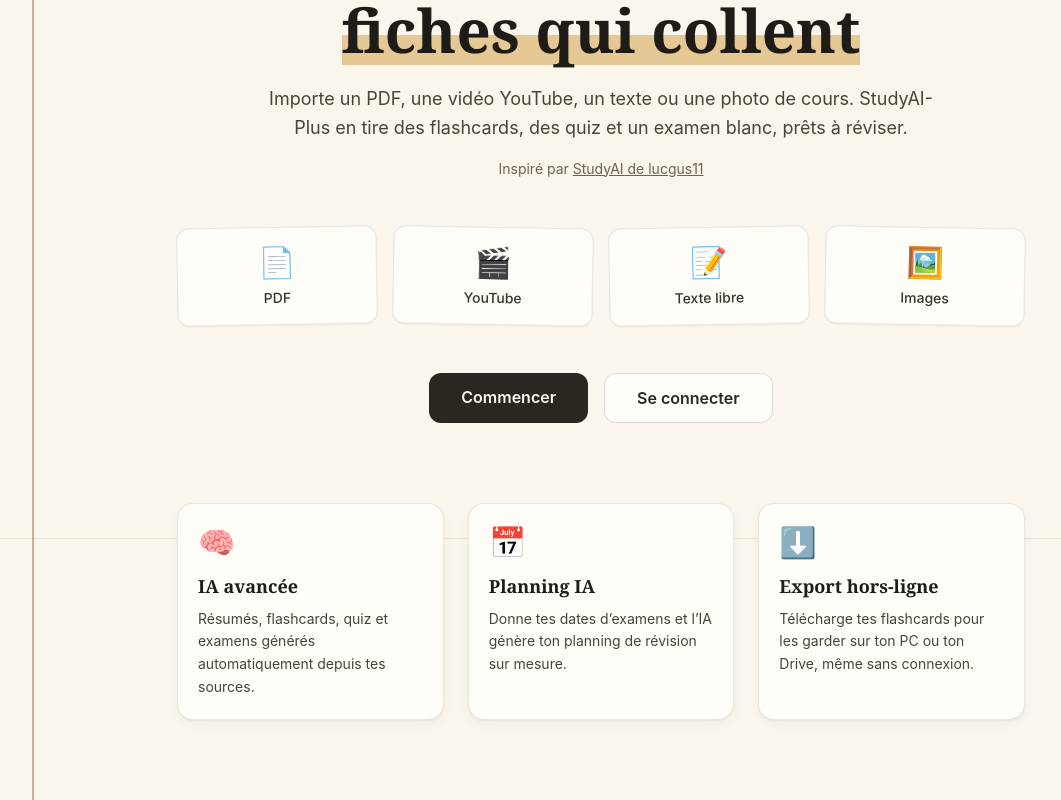
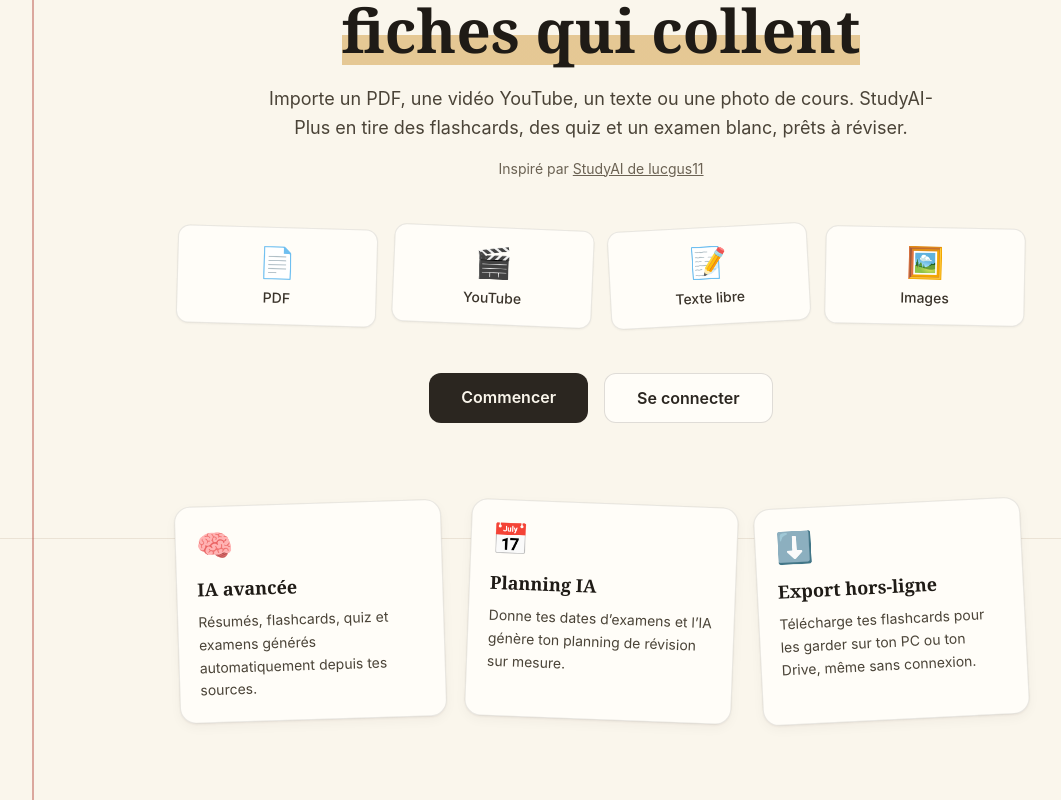
Before and after one commit to wimicode/StudyAI-Plus, a Next.js app: page / in a window 1280 px wide. Shown: the part 262-1062 px from the top of the page, without its empty margins (39-1100 px from the left). Built offline with nearby package versions, Linux system fonts and the light colour scheme.

Commit message:
Update page.tsx

```diff
--- a/src/app/page.tsx
+++ b/src/app/page.tsx
@@ -26,12 +26,16 @@
 
         <div className="grid grid-cols-2 md:grid-cols-4 gap-4 mb-12">
           {[
-            { icon: '📄', label: 'PDF' },
-            { icon: '🎬', label: 'YouTube' },
-            { icon: '📝', label: 'Texte libre' },
-            { icon: '🖼️', label: 'Images' },
-          ].map(({ icon, label }) => (
-            <div key={label} className="bg-paper-50 rounded-xl p-4 border border-ink-700/10 shadow-[0_1px_2px_rgba(43,38,32,0.05)] -rotate-1 even:rotate-1">
+            { icon: '📄', label: 'PDF', rotate: '1.6deg' },
+            { icon: '🎬', label: 'YouTube', rotate: '2.4deg' },
+            { icon: '📝', label: 'Texte libre', rotate: '-3.1deg' },
+            { icon: '🖼️', label: 'Images', rotate: '1.1deg' },
+          ].map(({ icon, label, rotate }) => (
+            <div
+              key={label}
+              className="bg-paper-50 rounded-xl p-4 border border-ink-700/10 shadow-[0_1px_2px_rgba(43,38,32,0.05)]"
+              style={{ transform: `rotate(${rotate})` }}
+            >
               <div className="text-3xl mb-2">{icon}</div>
               <div className="text-sm font-medium text-ink-600">{label}</div>
             </div>
@@ -55,11 +59,11 @@
 
         <div className="mt-20 grid md:grid-cols-3 gap-6 text-left">
           {[
-            { icon: '🧠', title: 'IA avancée', desc: 'Résumés, flashcards, quiz et examens générés automatiquement depuis tes sources.' },
-            { icon: '📅', title: 'Planning IA', desc: 'Donne tes dates d’examens et l’IA génère ton planning de révision sur mesure.' },
-            { icon: '⬇️', title: 'Export hors-ligne', desc: 'Télécharge tes flashcards pour les garder sur ton PC ou ton Drive, même sans connexion.' },
-          ].map(({ icon, title, desc }) => (
-            <div key={title} className="card text-left">
+            { icon: '🧠', title: 'IA avancée', desc: 'Résumés, flashcards, quiz et examens générés automatiquement depuis tes sources.', rotate: '-1.8deg' },
+            { icon: '📅', title: 'Planning IA', desc: 'Donne tes dates d’examens et l’IA génère ton planning de révision sur mesure.', rotate: '2.2deg' },
+            { icon: '⬇️', title: 'Export hors-ligne', desc: 'Télécharge tes flashcards pour les garder sur ton PC ou ton Drive, même sans connexion.', rotate: '-2.9deg' },
+          ].map(({ icon, title, desc, rotate }) => (
+            <div key={title} className="card text-left" style={{ transform: `rotate(${rotate})` }}>
               <div className="text-3xl mb-3">{icon}</div>
               <h3 className="font-serif text-lg mb-2 text-ink-800">{title}</h3>
               <p className="text-ink-500 text-sm leading-relaxed">{desc}</p>
```
